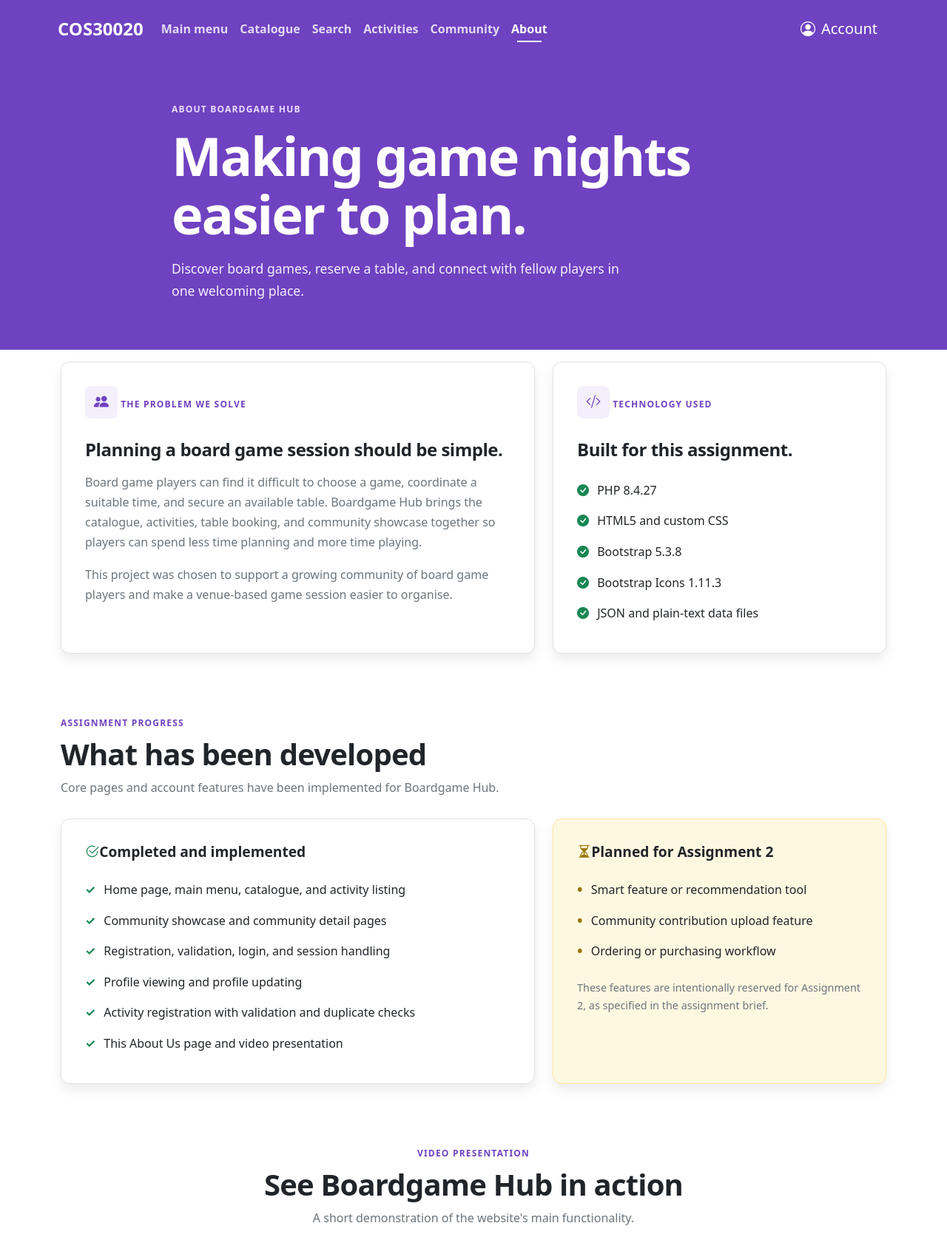
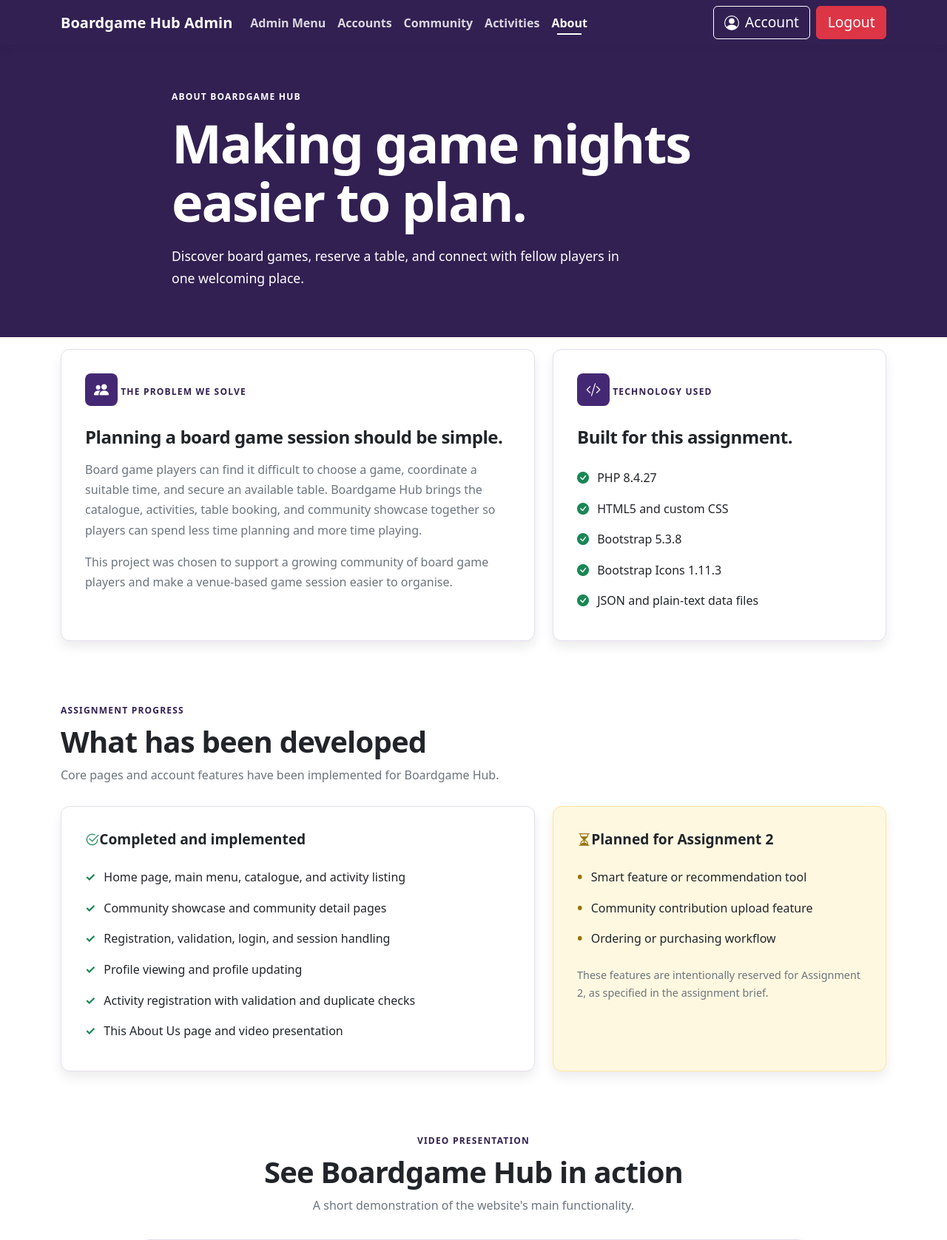
Before and after one commit to print1Username/COS30020-Assignment-2, a PHP site: page /about.php in a window 1280 px wide. Shown: the top 1677 px of the page at 74% size. Run offline with PHP 8.4, Linux system fonts and the light colour scheme; the visitor is signed in with stand-in values (Sample User, id 1).

Commit message:
edit admin navigation bar and add admin about page

```diff
--- a/about.php
+++ b/about.php
@@ -1,4 +1,8 @@
-<?php session_start(); ?>
+<?php
+session_start();
+$isAdminAbout = ($_SESSION["logged_in"] ?? false) === true &&
+    ($_SESSION["type"] ?? null) === "admin" && isset($_SESSION["email"]);
+?>
 <!DOCTYPE html>
 <html lang="en">
 	<head>
@@ -13,11 +17,15 @@
 			integrity="sha384-sRIl4kxILFvY47J16cr9ZwB07vP4J8+LH7qKQnuqkuIAvNWLzeN8tE5YBujZqJLB" crossorigin="anonymous"
 		>
 		<link rel="stylesheet" href="https://cdn.jsdelivr.net/npm/bootstrap-icons@1.11.3/font/bootstrap-icons.min.css">
-		<link rel="stylesheet" href="style/navbar.css">
-		<link rel="stylesheet" href="style/about.css">
+		<?php if ($isAdminAbout): ?>
+			<link rel="stylesheet" href="style/admin_theme.css?v=<?php echo filemtime(__DIR__."/style/admin_theme.css"); ?>">
+		<?php else: ?>
+			<link rel="stylesheet" href="style/navbar.css">
+		<?php endif; ?>
+		<link rel="stylesheet" href="style/about.css?v=<?php echo filemtime(__DIR__."/style/about.css"); ?>">
 	</head>
-	<body>
-	<?php include "navbar.php"; ?>
+	<body<?php echo $isAdminAbout ? ' class="admin-about"' : ''; ?>>
+	<?php include $isAdminAbout ? "admin_nav.php" : "navbar.php"; ?>
 
 	<main class="about-page">
 		<section class="about-hero">
--- a/admin_nav.php
+++ b/admin_nav.php
@@ -1,13 +1,13 @@
+<?php $adminCurrentPage = basename($_SERVER["SCRIPT_NAME"] ?? ""); ?>
 <nav class="navbar navbar-expand-lg navbar-dark admin-navbar">
 	<div class="container">
 		<a class="navbar-brand fw-bold" href="main_menu_admin.php">Boardgame Hub Admin</a>
 		<button class="navbar-toggler" type="button" data-bs-toggle="collapse" data-bs-target="#adminNav" aria-label="Toggle navigation"><span class="navbar-toggler-icon"></span></button>
 		<div class="collapse navbar-collapse" id="adminNav">
 			<div class="navbar-nav me-auto">
-				<a class="nav-link" href="main_menu_admin.php">Admin Menu</a>
-				<a class="nav-link" href="manage_accounts.php">Accounts</a>
-				<a class="nav-link" href="manage_community.php">Community</a>
-				<a class="nav-link" href="manage_activities.php">Activities</a>
+				<?php foreach (["main_menu_admin.php" => "Admin Menu", "manage_accounts.php" => "Accounts", "manage_community.php" => "Community", "manage_activities.php" => "Activities", "about.php" => "About"] as $adminPage => $adminLabel): ?>
+					<a class="nav-link<?php echo $adminCurrentPage === $adminPage ? ' active' : ''; ?>" href="<?php echo $adminPage; ?>"<?php echo $adminCurrentPage === $adminPage ? ' aria-current="page"' : ''; ?>><?php echo $adminLabel; ?></a>
+				<?php endforeach; ?>
 			</div>
 			<div class="d-flex align-items-center gap-2">
 				<a class="btn admin-account-button d-flex align-items-center gap-2" href="profile.php" aria-label="View Account Profile">
--- a/style/about.css
+++ b/style/about.css
@@ -6,6 +6,31 @@
     --about-text: #212529;
     --about-muted: #6c757d;
     --about-white: #ffffff;
+}
+
+.admin-about {
+    --about-purple: var(--admin-purple-dark);
+    --about-dark-purple: #24163d;
+    --about-light-purple: var(--admin-purple);
+    --about-border: var(--admin-border);
+}
+
+.admin-about .about-hero {
+    background-color: var(--admin-purple-dark);
+}
+
+.admin-about .about-card-icon {
+    color: #ffffff;
+}
+
+.admin-about .about-hero .about-eyebrow,
+.admin-about .about-hero p {
+    color: #ffffff;
+}
+
+.admin-about .about-video-link:focus,
+.admin-about .about-home-button:focus {
+    box-shadow: 0 0 0 .25rem rgba(50, 32, 82, .25);
 }
 
 .about-page {
--- a/style/admin_theme.css
+++ b/style/admin_theme.css
@@ -35,6 +35,7 @@ body {
     transition: opacity 0.2s ease;
 }
 
+.admin-navbar .nav-link.active,
 .admin-navbar .nav-link:hover,
 .admin-navbar .nav-link:focus-visible {
     opacity: 1;
@@ -52,6 +53,7 @@ body {
     transition: transform 0.2s ease;
 }
 
+.admin-navbar .nav-link.active::after,
 .admin-navbar .nav-link:hover::after,
 .admin-navbar .nav-link:focus-visible::after {
     transform: scaleX(1);
```
